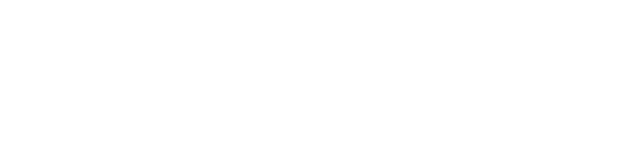
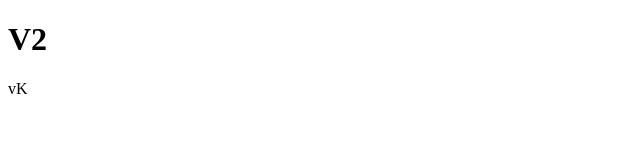
Before and after one commit to VANSHKALRA88/GIT-LEARN, a plain HTML site: page index.html in a window 1280 px wide. Shown: the full height of the page, 0-640 px from the left. Drawn offline with Linux system fonts and the light colour scheme.

Commit message:
this is V2

```diff
--- a/index.html
+++ b/index.html
@@ -6,6 +6,7 @@
     <title>Document</title>
 </head>
 <body>
-
+    <h1>V2</h1>
+    <p>vK</p>
 </body>
 </html>
```
